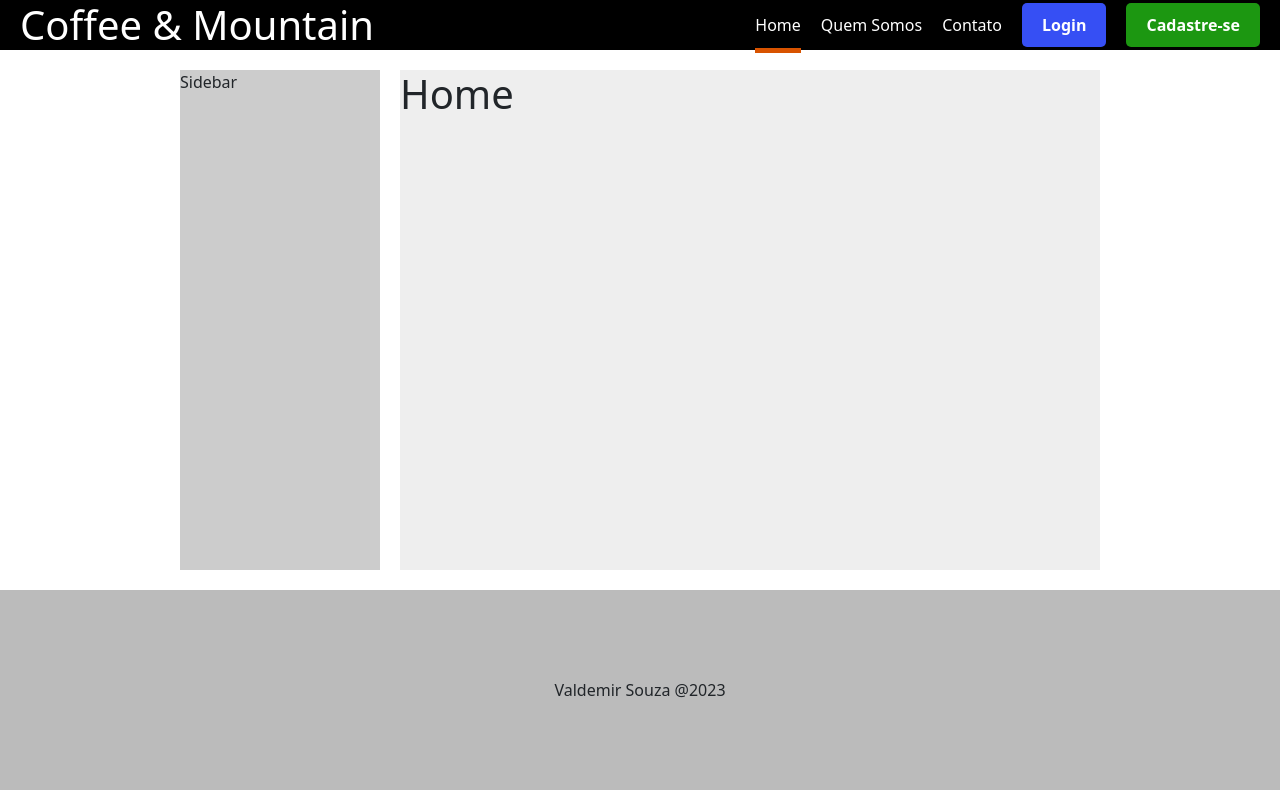
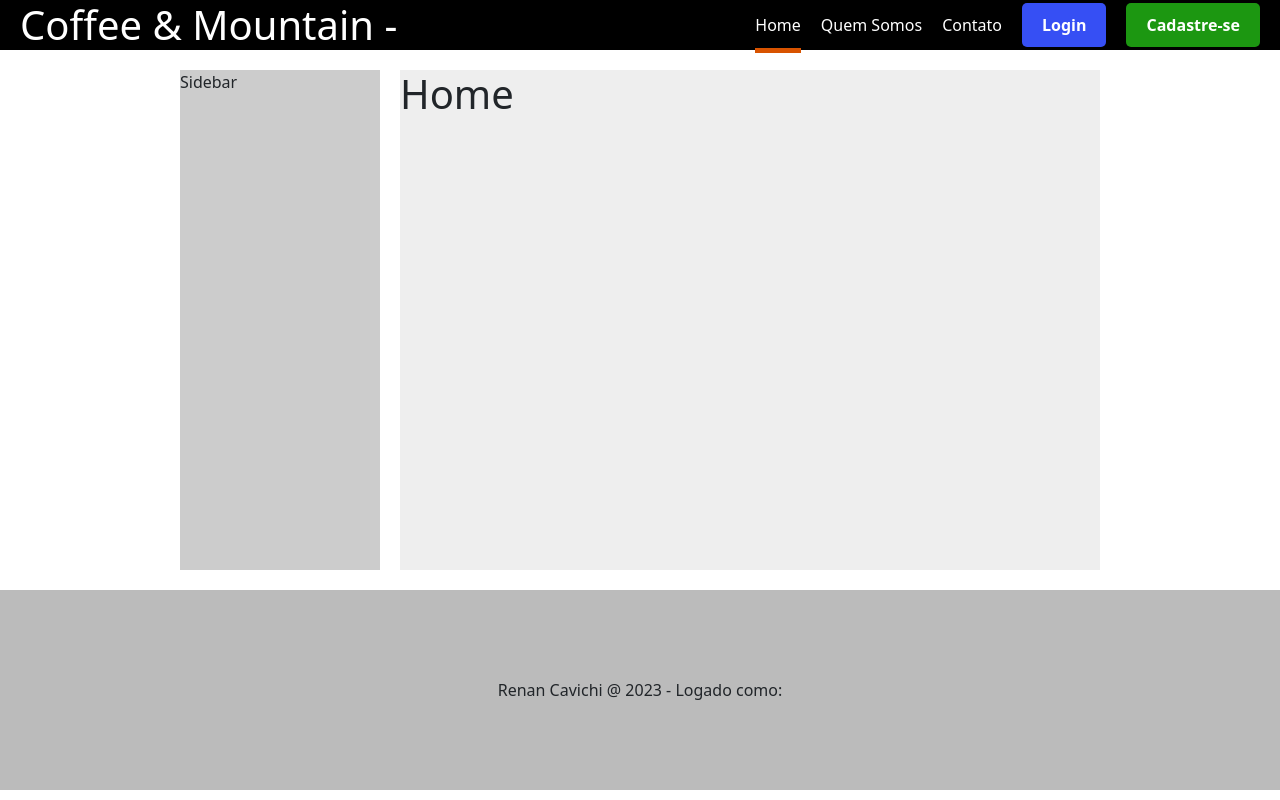
Before and after one commit to ProjetosCursoIF-ValSouza/frontend-react, a React (Vite) app: page / in a window 1280 px wide. Built offline with nearby package versions, Linux system fonts and the light colour scheme.

Commit message:
atual.aulas ant.

```diff
--- a/package.json
+++ b/package.json
@@ -15,7 +15,8 @@
     "react-bootstrap": "^2.9.0",
     "react-dom": "^18.2.0",
     "react-icons": "^4.11.0",
-    "react-router-dom": "^6.15.0"
+    "react-router-dom": "^6.15.0",
+    "zustand": "^4.4.4"
   },
   "devDependencies": {
     "@types/react": "^18.2.15",
--- a/src/components/layout/Footer.jsx
+++ b/src/components/layout/Footer.jsx
@@ -1,9 +1,13 @@
 import "./Footer.css"
+import useUserStore from '../../store/userStore.js'
 
 const Footer = () => {
+
+  const nameUser = useUserStore((state) => state.name)
+
   return (
     <footer>
-        <span>Valdemir Souza @2023</span>
+        <span>Renan Cavichi @ 2023 - Logado como: {nameUser}</span>
     </footer>
   )
 }
--- a/src/components/layout/Header.jsx
+++ b/src/components/layout/Header.jsx
@@ -1,17 +1,33 @@
 import './Header.css'
 import { NavLink } from 'react-router-dom'
 import Button from '../ui/Button'
+import useUserStore from '../../store/userStore.js'
 
 const Header = () => {
+
+  const nameUser = useUserStore((state) => state.name)
+  const isLogged = useUserStore((state) => state.isLogged)
+  const loginUser = useUserStore((state) => state.login)
+  const logoutUser = useUserStore((state) => state.logout)
+
   return (
     <header>
-        <h1>Coffee & Mountain</h1>
+        <h1>Coffee & Mountain - {nameUser}</h1>
         <nav>
             <ul>
                 <li><NavLink to='/'>Home</NavLink></li>
                 <li><NavLink to="/quem-somos">Quem Somos</NavLink></li>
                 <li><NavLink to="/contato">Contato</NavLink></li>
-                <li><Button variant="primary">Login</Button></li>
+                {
+                  isLogged ?
+                    <li><Button variant="primary" onClick={() => logoutUser()}>Logout</Button></li>
+                  :
+                    <li><Button variant="primary" onClick={() => loginUser({
+                      name: "Val Souza",
+                      email: "souzaval@gmail.com",
+                      photo: "..."
+                    })}>Login</Button></li>
+                }
                 <li><Button variant="secondary">Cadastre-se</Button></li>
             </ul>
         </nav>
--- a/src/components/ui/Button.jsx
+++ b/src/components/ui/Button.jsx
@@ -1,8 +1,8 @@
 import './Button.css'
 
-const Button = ({children, variant}) => {
+const Button = ({children, variant, ...rest}) => {
   return (
-    <button className={variant}>{children}</button>
+    <button {...rest} className={variant}>{children}</button>
   )
 }
 
--- /dev/null
+++ b/src/store/userStore.js
@@ -0,0 +1,22 @@
+import { create } from 'zustand'
+
+const useUserStore = create((set) => ({
+    name: '',
+    email: '',
+    photo: '',
+    isLogged: false,
+    login: (user) => set({
+        name: user.name,
+        email: user.email,
+        photo: user.photo,
+        isLogged: true,
+    }),
+    logout: () => set({
+        name: '',
+        email: '',
+        photo: '',
+        isLogged: false,
+    }),
+}))
+
+export default useUserStore
```
Also changed, not shown: 1 other file (tests, documents, lock files or other folders).
